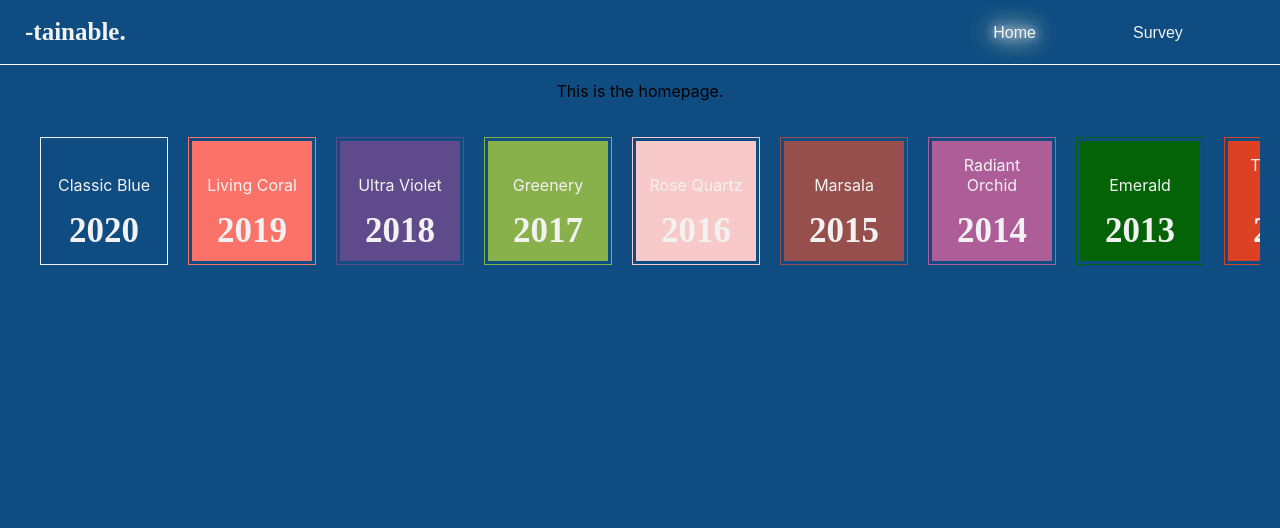
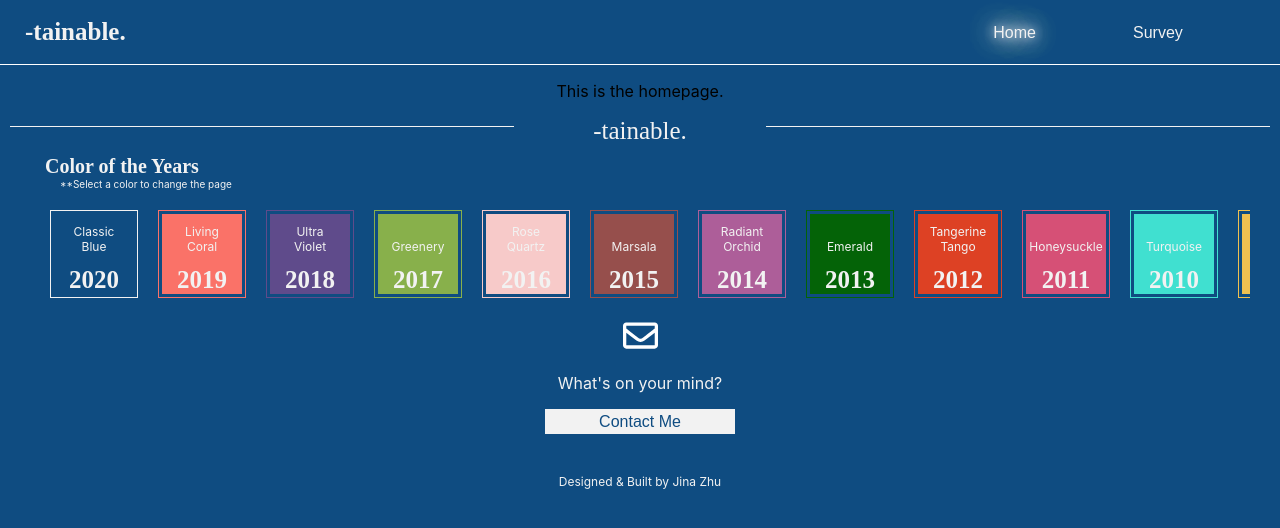
Before and after one commit to JinaZhu/sustainable-fashion, a React (Create React App) app: page /#/ in a window 1280 px wide. Shown: the top 528 px of the page. Built offline with nearby package versions, Linux system fonts and the light colour scheme.

Commit message:
add contact section and add footer to survey page

```diff
--- a/src/Footer/ColorOfTheYear.js
+++ b/src/Footer/ColorOfTheYear.js
@@ -1,7 +1,7 @@
 import React, { useContext } from 'react';
 
 import {ColorContext} from "../ColorContext"
-import {ColorsContainer, ColorDiv, Year, ColorBorder} from "./styled"
+import {ColorsContainer, ColorDiv, Year, ColorBorder, ColorName} from "./styled"
 
 const colors = [
     {"hex": "#0f4c81", "colorName": "Classic Blue", "secondaryColor": "#f2f2f2", "year": "2020"},
@@ -16,6 +16,15 @@ const colors = [
     {"hex": "#D65076", "colorName": "Honeysuckle", "secondaryColor": "#f2f2f2", 'year': "2011"},
     {"hex": "#40e0d0", "colorName": "Turquoise", "secondaryColor": "#f2f2f2", 'year': "2010"},
     {"hex": "#EFC050", "colorName": "Mimosa", "secondaryColor": "#f2f2f2", 'year': "2009"},
+    {"hex": "#5B5EA6", "colorName": "Blue Iris", "secondaryColor": "#f2f2f2", 'year': "2008"},
+    {"hex": "#9B2335", "colorName": "Chili Pepper", "secondaryColor": "#f2f2f2", 'year': "2007"},
+    {"hex": "#DFCFBE", "colorName": "Sand Dollar", "secondaryColor": "#f2f2f2", 'year': "2006"},
+    {"hex": "#53B0AE", "colorName": "Blue Turquoise", "secondaryColor": "#f2f2f2", 'year': "2005"},
+    {"hex": "#E15D44", "colorName": "Tigerlily", "secondaryColor": "#f2f2f2", 'year': "2004"},
+    {"hex": "#7FCDCD", "colorName": "Aqua Sky", "secondaryColor": "#f2f2f2", 'year': "2003"},
+    {"hex": "#BC243C", "colorName": "True Red", "secondaryColor": "#f2f2f2", 'year': "2002"},
+    {"hex": "#C3447A", "colorName": "Fuchsia Rose", "secondaryColor": "#f2f2f2", 'year': "2001"},
+    {"hex": "#98B4D4", "colorName": "Cerulean Blue", "secondaryColor": "#f2f2f2", 'year': "2000"},
 ]
 
 const ColorOfTheYear = () => {
@@ -34,7 +43,7 @@ const ColorOfTheYear = () => {
             {colors.map((yearColor) => {
                 return (
                     <ColorBorder key={yearColor.hex} onClick={() => setColor(yearColor)} isColor={checkCurrentColor(yearColor.hex)}  color={yearColor.hex} secondaryColor={yearColor.secondaryColor}><ColorDiv color={yearColor.hex} secondaryColor={yearColor.secondaryColor}>
-                        <p>{yearColor.colorName}</p><Year>{yearColor.year}</Year>
+                        <ColorName>{yearColor.colorName}</ColorName><Year>{yearColor.year}</Year>
                     </ColorDiv></ColorBorder>
                 )
             })}
--- a/src/Footer/index.js
+++ b/src/Footer/index.js
@@ -2,15 +2,30 @@ import React, { useContext } from 'react';
 
 import {ColorContext} from "../ColorContext"
 import ColorOfTheYear from "./ColorOfTheYear"
+import {FooterDiv, EmailLink, EmailButton, Creator, FooterHeader, FooterSideNote, LogoContainer, TopBorder, Logo, MailImg} from "./styled"
+import mail from "../images/mail.svg"
 
 
 const Footer = () => {
     const {color, setColor} = useContext(ColorContext)
 
     return (
-        <div>
+        <FooterDiv secondaryColor={color.secondaryColor}>
+            <LogoContainer>
+                <TopBorder secondaryColor={color.secondaryColor}></TopBorder>
+                <Logo>-tainable.</Logo>
+                <TopBorder secondaryColor={color.secondaryColor}></TopBorder>
+            </LogoContainer>
+            <FooterHeader>Color of the Years</FooterHeader>
+            <FooterSideNote>**Select a color to change the page</FooterSideNote>
             <ColorOfTheYear/>
-        </div>
+            <MailImg src={mail} alt="mail logo"/>
+            <p>What's on your mind?</p>
+            <EmailButton color={color.hex} secondaryColor={color.secondaryColor}>
+            <EmailLink color={color.hex} href={`mailto:jinazhu87@gmail.com`}>Contact Me</EmailLink>
+            </EmailButton>
+            <Creator>Designed & Built by Jina Zhu</Creator>
+        </FooterDiv>
     )
 }
 
--- a/src/Footer/styled.js
+++ b/src/Footer/styled.js
@@ -1,4 +1,40 @@
 import styled, {css} from "styled-components";
+
+export const FooterDiv = styled.div`
+    margin: 10px;
+    color: ${(props) => props.secondaryColor};
+`
+
+export const LogoContainer = styled.div`
+    display: flex;
+    align-items: center;
+    justify-content: center;
+`
+export const TopBorder = styled.div`
+    border-top: 1px solid ${(props) => props.secondaryColor};
+    width: 40%;
+    height: 10px;
+`
+
+export const Logo = styled.div`
+    width: 20%;
+    font-family: "Gravitas One", cursive;
+    font-size: 25px;
+    text-align: center;
+`
+
+export const FooterHeader = styled.h3`
+    font-family: "Gravitas One", cursive;
+    font-size: 20px;
+    margin: 10px 0 0 35px;
+    text-align: left;
+`
+
+export const FooterSideNote = styled.p`
+    margin: 0 0 0 50px;
+    font-size: 10px;
+    text-align: left;
+`
 
 export const ColorsContainer = styled.div`
     display: flex;
@@ -17,10 +53,11 @@ export const ColorDiv = styled.div`
     align-items: center;
     justify-content: flex-end;
     flex-direction: column;
-    min-width: 100px;
-    max-width: 100px;
+    min-width: 60px;
+    max-width: 60px;
     padding: 10px;
-    height: 100px;
+    padding-bottom: 0;
+    height: 70px;
     color: ${(props) => props.secondaryColor};
     background-color: ${(props) => props.color};
     overflow: hidden;
@@ -43,7 +80,40 @@ export const ColorBorder = styled.div`
 export const Year = styled.p`
     font-family: "Gravitas One", cursive;
     font-weight: bold;
-    font-size: 35px;
+    font-size: 25px;
     margin: 0;
     padding: 0
 `
+
+export const ColorName = styled.p`
+    font-size: 12px;
+`
+
+export const MailImg = styled.img`
+    width: 35px;
+`
+
+export const EmailLink = styled.a`
+  text-decoration: none;
+  color: ${(props) => props.color};
+  padding: 3rem;
+  white-space: nowrap;
+  font-family: 'Montserrat', sans-serif;
+  font-size: 16px;
+`;
+
+export const EmailButton = styled.button`
+    background-color: ${(props) => props.secondaryColor};
+    border: none;
+    outline: none;
+    height: 25px;
+
+    &:hover {
+        box-shadow: 0 0 10px ${(props) => props.secondaryColor}, 0 0 40px ${(props) => props.secondaryColor}, 0 0 80px ${(props) => props.secondaryColor};
+    }
+`
+
+export const Creator = styled.p`
+    font-size: 12px;
+    margin-top: 40px;
+`
--- a/src/Surveys/index.js
+++ b/src/Surveys/index.js
@@ -6,6 +6,7 @@ import Spending from "./Spending";
 import Lifecycle from "./Lifecycle";
 import Landfill from "./Landfill";
 import Navbar from "../Navbar"
+import Footer from "../Footer"
 
 
 const Survey = () => {
@@ -19,6 +20,7 @@ const Survey = () => {
         <Lifecycle />
         <Landfill />
       </SurveyContainer>
+      <Footer />
     </SurveysPage>
   );
 };
```
Also changed, not shown: src/images/mail.svg (added).
